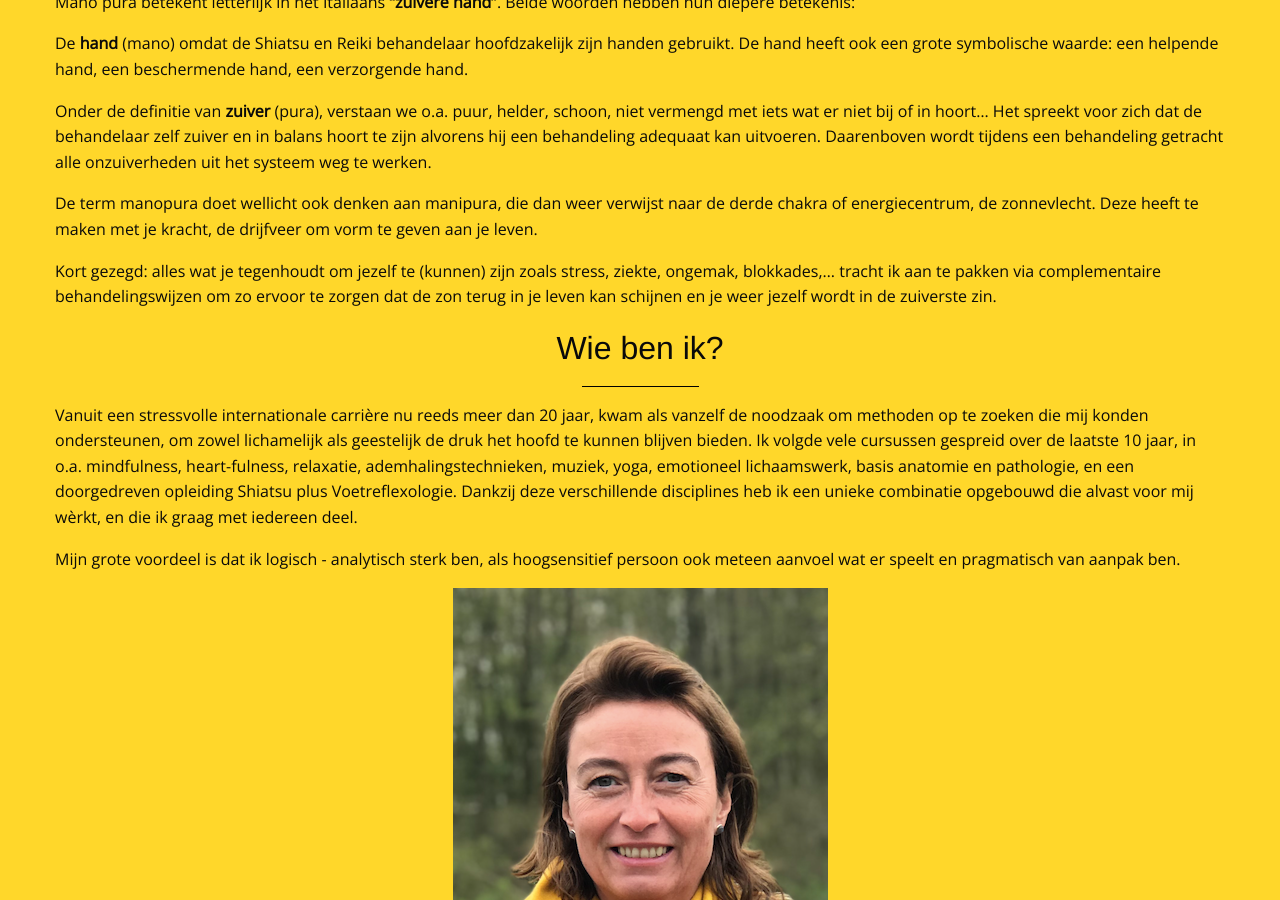
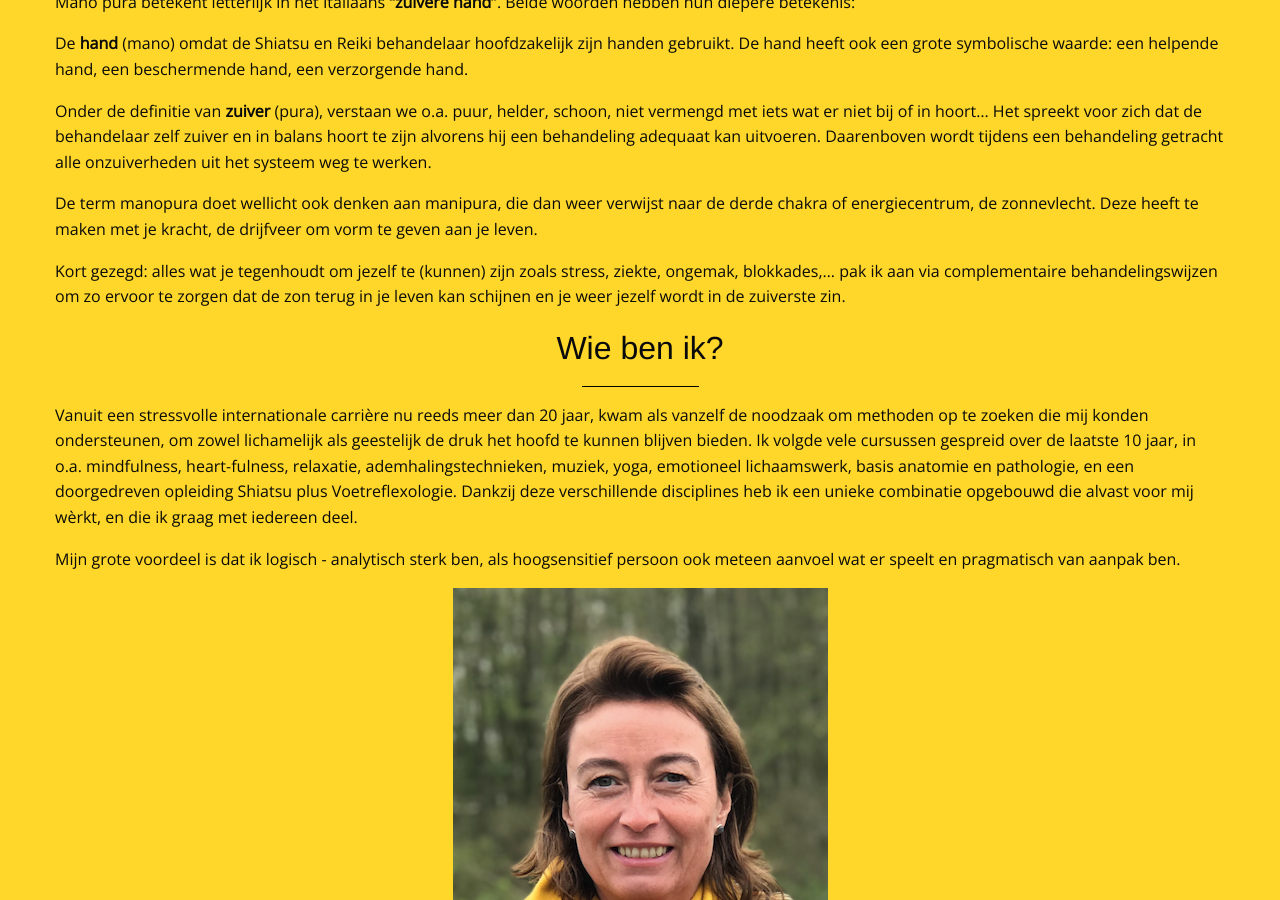
Before and after one commit to manopura/manopura.github.io, a Jekyll site: the page built from index.md, in a window 1280 px wide and 900 px high, scrolled down 491 px. Built offline with Jekyll 4.4.1, drawn with Linux system fonts in a browser that asks for light colours; nearby versions of some CDN libraries.

Commit message:
Update index.md

```diff
--- a/index.md
+++ b/index.md
@@ -15,7 +15,7 @@ Onder de definitie van **zuiver** (pura), verstaan we o.a. puur, helder, schoon,
 
 De term manopura doet wellicht ook denken aan manipura, die dan weer verwijst naar de derde chakra of energiecentrum, de zonnevlecht. Deze heeft te maken met je kracht, de drijfveer om vorm te geven aan je leven.
 
-Kort gezegd: alles wat je tegenhoudt om jezelf te (kunnen) zijn zoals stress, ziekte, ongemak, blokkades,... tracht ik aan te pakken via complementaire behandelingswijzen om zo ervoor te zorgen dat de zon terug in je leven kan schijnen en je weer jezelf wordt in de zuiverste zin.
+Kort gezegd: alles wat je tegenhoudt om jezelf te (kunnen) zijn zoals stress, ziekte, ongemak, blokkades,... pak ik aan via complementaire behandelingswijzen om zo ervoor te zorgen dat de zon terug in je leven kan schijnen en je weer jezelf wordt in de zuiverste zin.
 
 # Wie ben ik?
 
```
